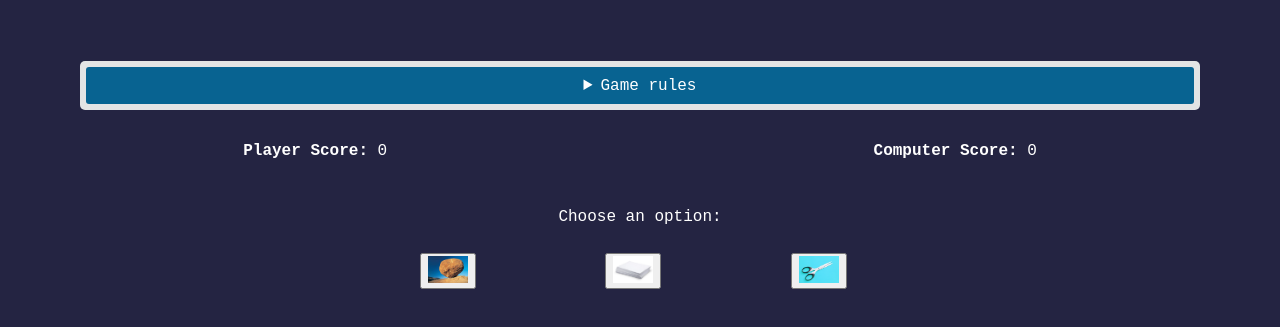
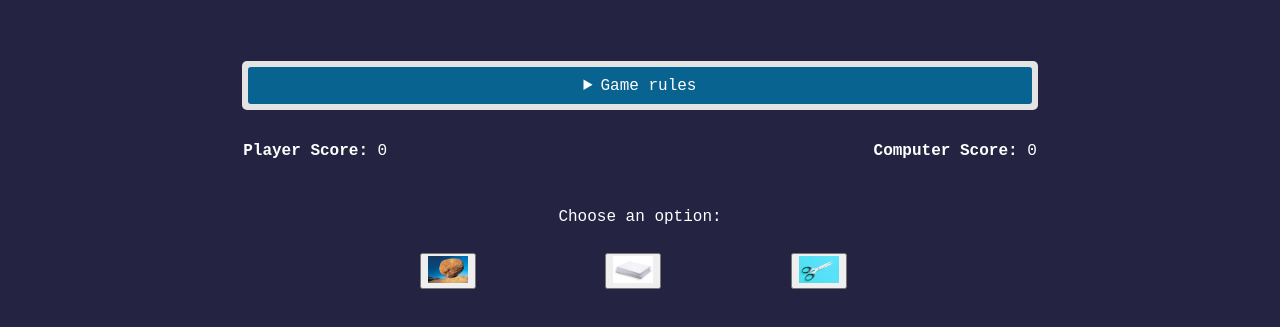
Before and after one commit to Davison141/RPS-Game, a plain HTML site: page index.html in a window 1280 px wide. Shown: the part 69-396 px from the top of the page. Drawn offline with Linux system fonts and the light colour scheme.

Commit message:
second commit

```diff
--- a/styles.css
+++ b/styles.css
@@ -86,7 +86,12 @@ details p {
 .header {
     font-size: 1rem;
 }
+.container {
+    width: 100%;
+}
 details {
+    max-width: 70%;
+    margin: auto;
     padding: 0.39em;
 }
 summary {
@@ -97,6 +102,6 @@ summary {
     font-size: large;
 }
 .btn {
-    margin: 2em 5em 0em 4em;
+    margin: 2em 5em 3em 4em;
 }
 }
```
